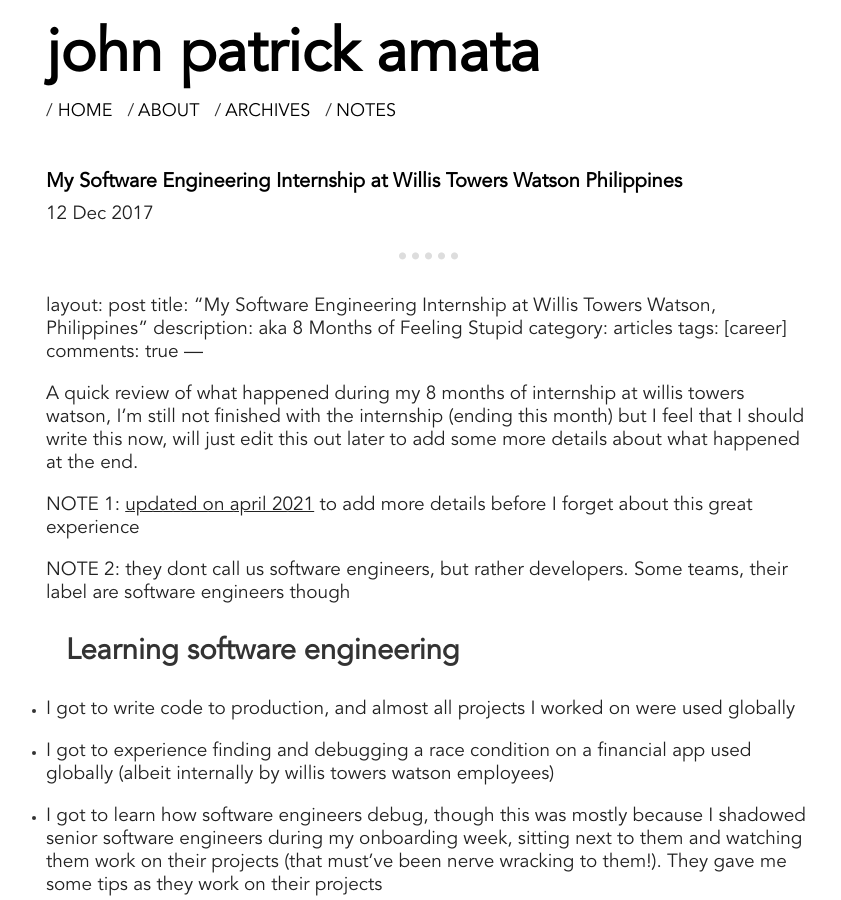
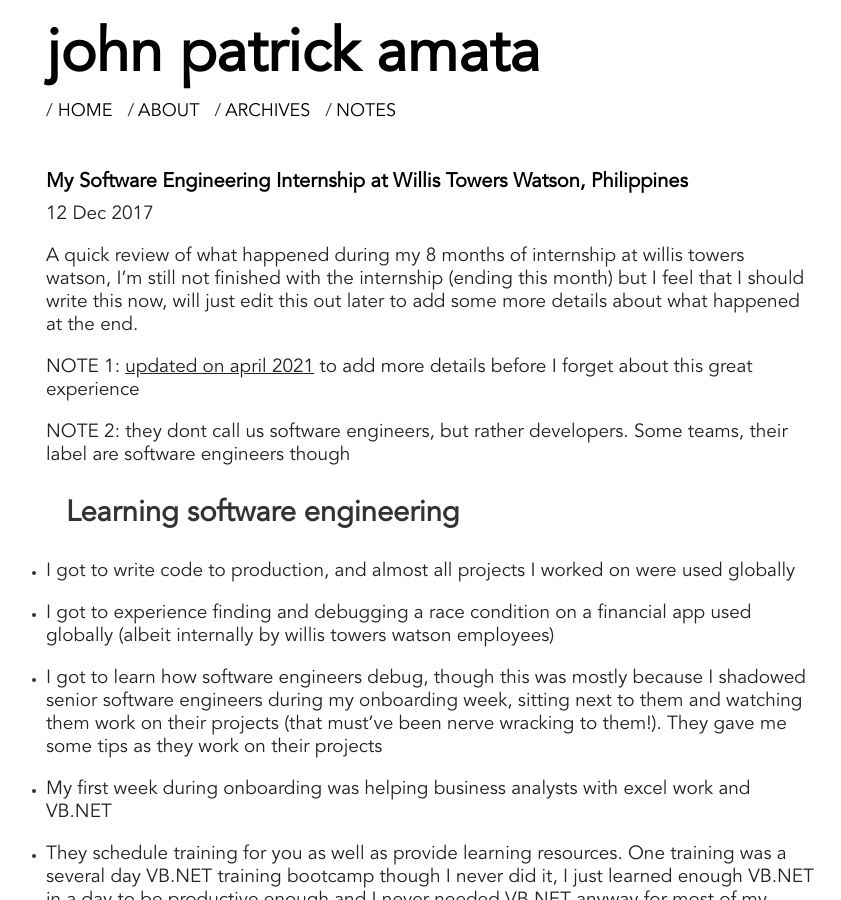
Before and after one commit to jpamata/jpamata.github.io, a Jekyll site: the page built from _posts/2017-12-12-my-internship-willis-towers-watson.md, in a window 1280 px wide and 900 px high. Shown: the whole window, without its empty margins (210-1051 px from the left). Built offline with Jekyll 4.4.1, drawn with Linux system fonts in a browser that asks for light colours; comment, search, counter and statistics services are not loaded.

Commit message:
Update 2017-12-12-my-internship-willis-towers-watson.md

```diff
--- a/_posts/2017-12-12-my-internship-willis-towers-watson.md
+++ b/_posts/2017-12-12-my-internship-willis-towers-watson.md
@@ -1,12 +1,3 @@
----
-layout: post
-title: "My Software Engineering Internship at Willis Towers Watson Philippines"
-description: aka 8 Months of Feeling Stupid
-category: articles
-tags: [career]
-comments: true
----
-
 ---
 layout: post
 title: "My Software Engineering Internship at Willis Towers Watson, Philippines"
```
